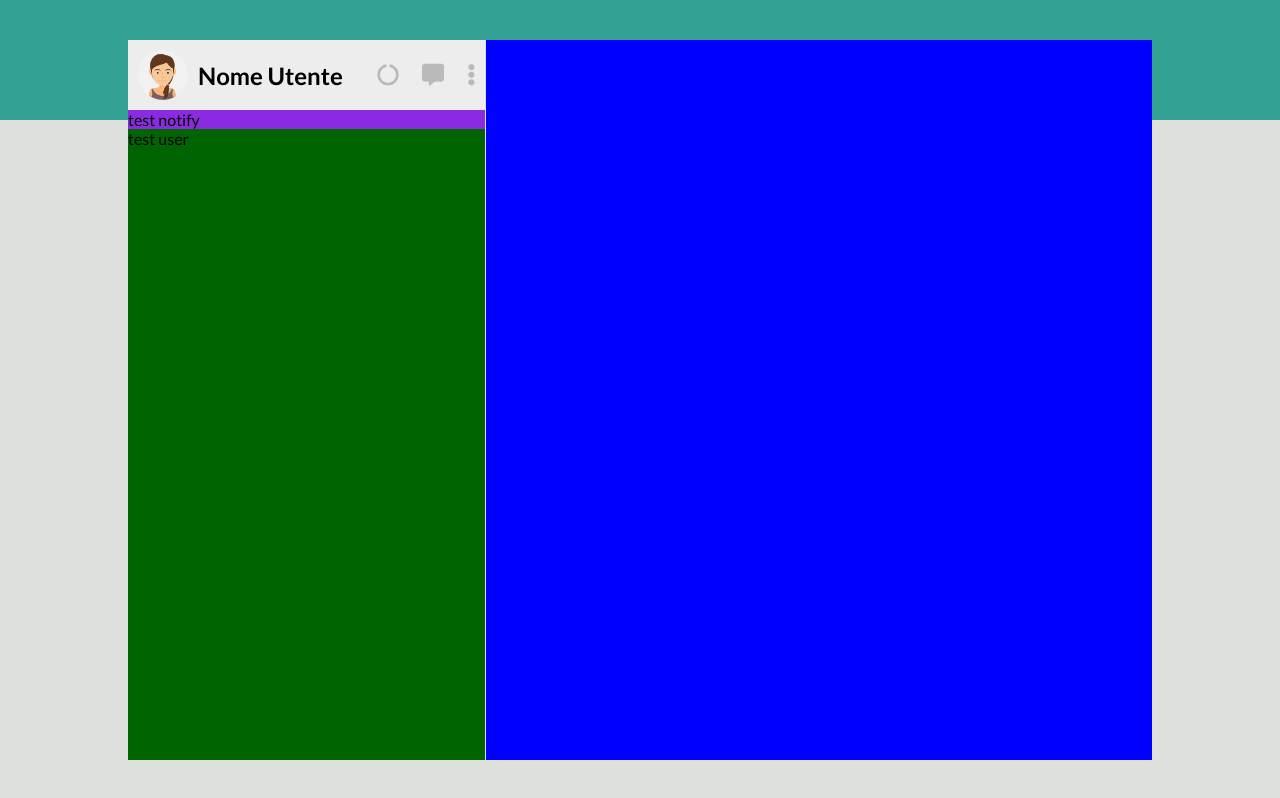
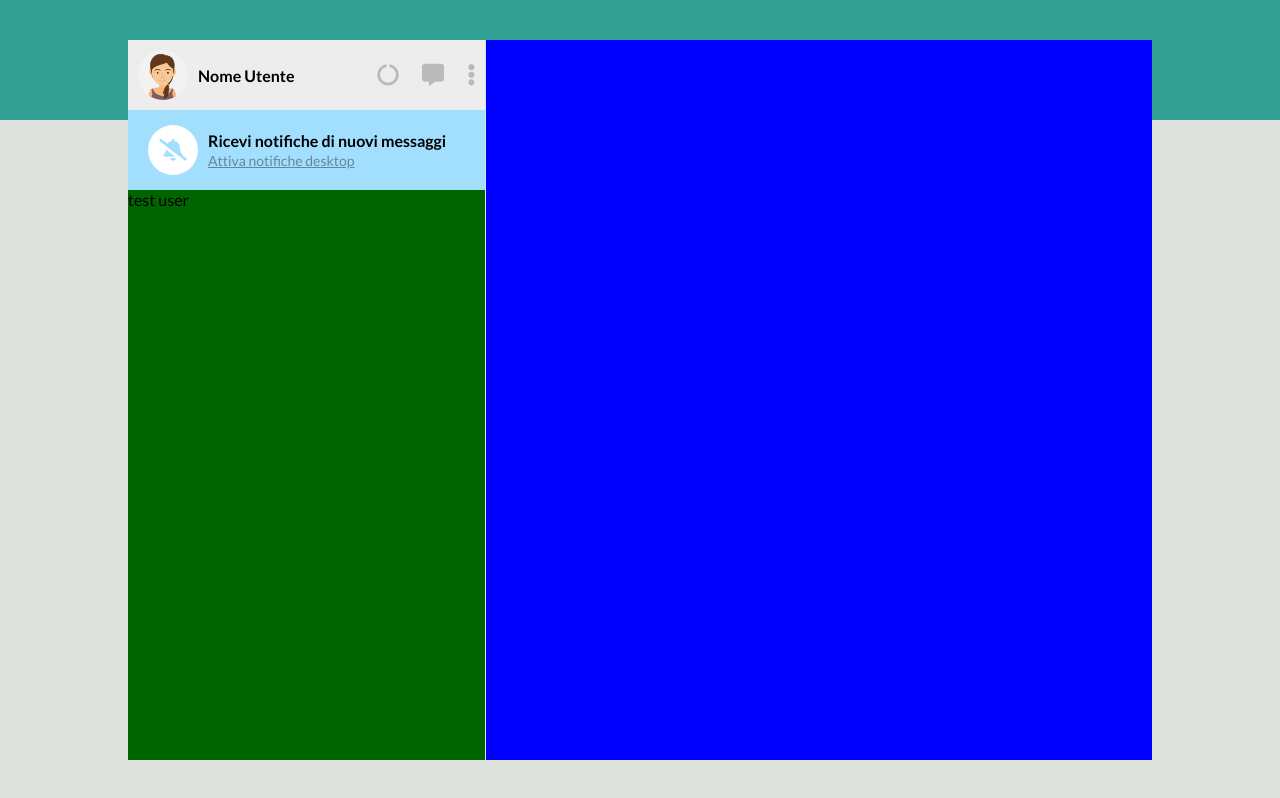
Before and after one commit to AlexandreLemes91/vue-boolzapp, a plain HTML site: page index.html in a window 1280 px wide. Drawn offline with nearby package versions, Linux system fonts and the light colour scheme.

Commit message:
notify banner

```diff
--- a/css/style.css
+++ b/css/style.css
@@ -43,7 +43,7 @@ aside{
 
 /* HEADER******************************************** */
 header{
-    display: flex;
+    display: flex;                      /*PROPRIETA IN COMUNE CON HEADER */
     justify-content: space-between;
     align-items: center;
     padding: 10px;
@@ -69,9 +69,31 @@ header .user-info img{
 
 /* NOTIFY BANNER************************************* */
 .notify-banner{
-    background-color: blueviolet;
+    display: flex;
+    align-items: center;
+    background-color: #a2dffe;
+    padding: 15px 20px;
 }
 
+.notify-banner .icon{
+    display: flex;
+    justify-content:center;
+    align-items: center;
+    font-size: 22px;
+    color: #a2dffe;
+    background-color: white;
+    width: 50px;
+    height: 50px;
+    border-radius: 50%;
+    margin-right: 10px;
+}
+
+.notify-banner .link-notify a{
+    font-size: 14px;
+    color: #64889b;
+}
+
+/* USER LIST***************************************** */
 .user-list{
     background-color: darkgreen;
     flex-grow: 1;
--- a/index.html
+++ b/index.html
@@ -23,17 +23,23 @@
             <header class="user">
                 <div class="user-info">
                     <img src="./img/avatar_io.jpg" alt="">
-                    <h2>Nome Utente</h2>
+                    <h4>Nome Utente</h4>
                 </div>
                 <div class="wrap-icon-3">
-                    <i class="fas fa-circle-notch"></i>
-                    <i class="fas fa-comment-alt"></i>
-                    <i class="fas fa-ellipsis-v"></i>
+                    <a href=""><i class="fas fa-circle-notch"></i></a>
+                    <a href=""><i class="fas fa-comment-alt"></i></a>
+                    <a href=""><i class="fas fa-ellipsis-v"></i></a>
                 </div>
             </header>
 
             <div class="notify-banner">
-                test notify
+                <div class="icon">
+                    <i class="fas fa-bell-slash"></i>
+                </div>
+                <div class="link-notify">
+                    <h4>Ricevi notifiche di nuovi messaggi</h4>
+                    <a href="">Attiva notifiche desktop</a>
+                </div>
             </div>
 
             <div class="user-list">
```
